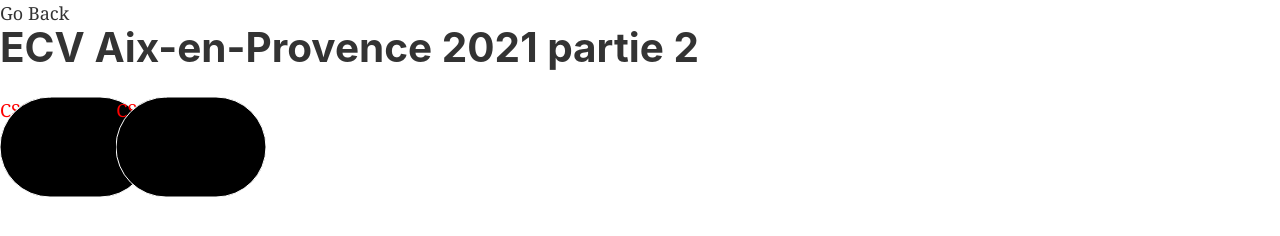
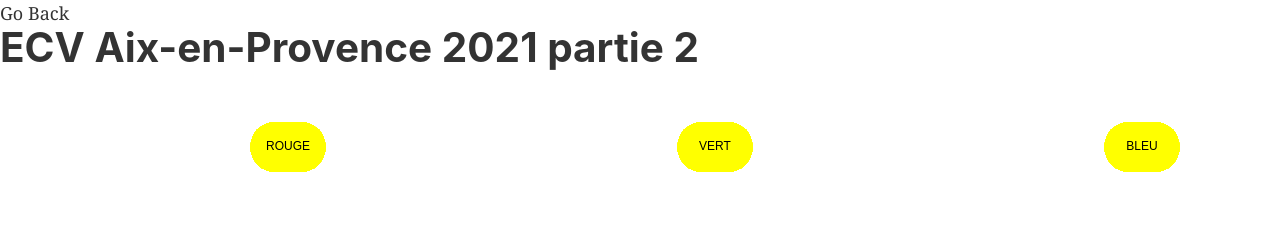
Before and after one commit to Olombelona/lavoieducode, a Gatsby site: page /stan/ecv/ecv_aix_2021_2 in a window 1280 px wide. Built offline with nearby package versions, Linux system fonts and the light colour scheme; Gatsby itself is replaced by a stand-in of ours.

Commit message:
now we can pass data to P5 wrapper !

```diff
--- a/gatsby-ssr.js
+++ /dev/null
@@ -1,14 +0,0 @@
-exports.onCreateWebpackConfig = ({ stage, loaders, actions }) => {
-  if (stage === 'build-html') {
-    actions.setWebpackConfig({
-      module: {
-        rules: [
-          {
-            test: /p5/,
-            use: loaders.null(),
-          },
-        ],
-      },
-    });
-  }
-};
--- a/src/components/WrapperP5.js
+++ b/src/components/WrapperP5.js
@@ -1,15 +1,25 @@
+/**
+ * Inspired from Wendy Dherin
+ * @see https://github.com/doubledherin/gatsby-p5-starter/blob/master/src/components/sketchWrapper.jsx
+ *
+ * v 0.0.2
+ * 2021-2021
+ */
+
 import React, { useRef, useEffect } from 'react';
 import PropTypes from 'prop-types';
 import p5 from 'p5';
 
-/**
- * Wrapper from Wendy Dherin
- * @see https://github.com/doubledherin/gatsby-p5-starter/blob/master/src/components/sketchWrapper.jsx
- */
 const P5Wrapper = props => {
+  let canvas = null;
+  function data() {}
   const sketch_ref = useRef();
+
   useEffect(() => {
-    new p5(props.sketch, sketch_ref.current);
+    canvas = new p5(props.sketch, sketch_ref.current);
+    if (data) {
+      canvas.data(props);
+    }
   }, []);
   return <div ref={sketch_ref} />;
 };
--- a/src/pages/stan/ecv/ecv_aix_2021_2.js
+++ b/src/pages/stan/ecv/ecv_aix_2021_2.js
@@ -3,31 +3,53 @@ import React from 'react';
 import P5Wrapper from '../../../components/WrapperP5';
 import Layout from '../../../components/layout';
 import '../../../styles/stan/ecv/ecv_20_21.css';
+import { inside_rect } from '../../../utils/stan/p5/p5_utils.js';
 
 function Button(props) {
   return (
     <div className="button">
       <div className="sketch">
-        <P5Wrapper sketch={sketch} />
+        <P5Wrapper sketch={sketch} data={props.label} />
       </div>
-      <div className="label">{props.label}</div>
     </div>
   );
 }
 
 function sketch(p) {
+  let data;
+  let pos = p.createVector(0, 0);
+  let size = p.createVector(0, 0);
+  let rounded = 0;
+  let inside_is = false;
   p.setup = function () {
     p.createCanvas(150, 100);
-    p.stroke(255);
-    p.fill(0);
-    p.rect(0, 0, p.width, p.height, p.height / 2);
+
+    size.set(p.width / 2, p.height / 2);
+    pos.set(size.x / 2, size.y / 2);
+    rounded = p.height / 3;
   };
 
-  p.draw = function () {};
+  p.draw = function () {
+    let cursor = p.createVector(p.mouseX, p.mouseY);
+    p.noStroke();
+    inside_is = inside_rect(cursor, pos, size);
+    // console.log('inside is', inside_is);
+    if (inside_is) {
+      p.fill(255, 0, 0);
+    } else {
+      p.fill(255, 255, 0);
+    }
+    p.rect(pos.x, pos.y, size.x, size.y, rounded);
+    p.fill(0);
+    p.textAlign(p.CENTER, p.CENTER);
+    p.text(data, p.width / 2, p.height / 2);
+  };
 
-  p.mouseReleased = function () {};
-
-  p.mousePressed = function () {};
+  p.data = function (props) {
+    if (props.data) {
+      data = props.data;
+    }
+  };
 }
 
 export default function () {
@@ -39,8 +61,9 @@ export default function () {
       </div>
       <div>
         <div className="menu">
-          <Button label="CSS de Merde" />
-          <Button label="CSS la daube" />
+          <Button label="ROUGE" />
+          <Button label="VERT" />
+          <Button label="BLEU" />
         </div>
       </div>
     </div>
--- a/src/styles/stan/ecv/ecv_20_21.css
+++ b/src/styles/stan/ecv/ecv_20_21.css
@@ -1,24 +1,36 @@
 .menu {
-  margin: 0 auto;
+  /* margin: 0 auto; */
   display: flex;
-  /* flex-wrap: wrap; */
-  /* align-self: center; */
-  /* position: absolute; */
-  /* justify-content: space-between; */
-  align-content: space-between;
 }
 
 .button {
+  margin: 0 auto;
   /* position: absolute; */
+  /* margin-right: 4em; */
+  /* position: relative; */
+  /* margin-right: 4em; */
+}
+
+.sketch {
+  position: absolute;
+
+  /* position: absolute; */
+}
+
+.label {
   position: relative;
 
-  text-align: center;
-  /* vertical-align: middle; */
+  /* position: relative; */
+  color: red;
+}
 
-  /* margin: auto; */
-  /* margin: auto;
-  text-align: center; */
-  /* background: yellow; */
+/* .menu {
+  margin: 0 auto;
+  display: flex;
+}
+
+.button {
+  position: relative;
 }
 
 .sketch {
@@ -26,9 +38,6 @@
 }
 
 .label {
-  /* position: absolute; */
-  /* z-index: 1; */
-  /* position: absolute; */
-  /* margin: -2.5em; */
+  position: relative;
   color: red;
-}
+} */
--- a/src/utils/stan/p5/p5_utils.js
+++ b/src/utils/stan/p5/p5_utils.js
@@ -30,7 +30,7 @@ export const inside_rect = function (cursor, pos, size) {
     bool_x = true;
   }
   let bool_y = false;
-  if (y < py + sy && y > py - sy) {
+  if (y < py + sy && y > py) {
     bool_y = true;
   }
 
```
Also changed, not shown: src/pages/stan/ecv/ecv_aix_2021_1.js (+2 -42 lines), src/pages/stan/home.js (+7 -36 lines), src/sketches/background.js (renamed from src/components/stan/p5/p5_background.js, +4 -9 lines).
